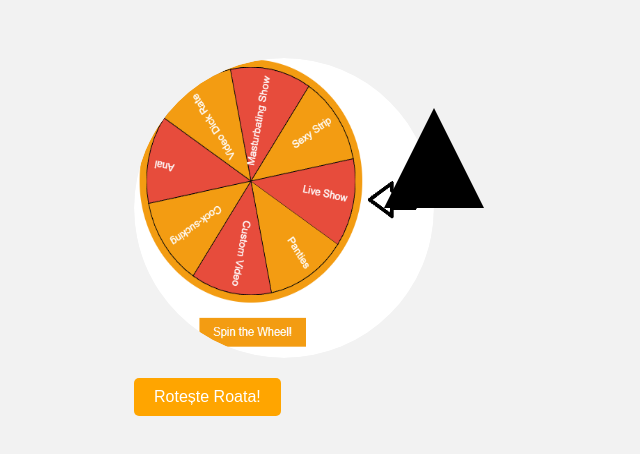
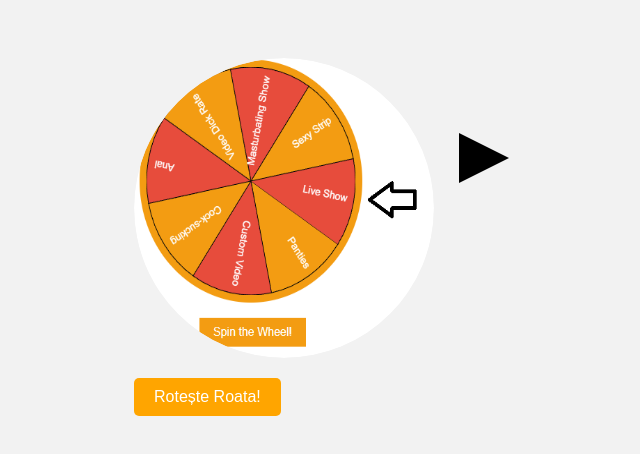
Before and after one commit to mitimodoran/wheel-of-luck, a plain HTML site: page index.html in a window 1280 px wide. Shown: the whole page, without its empty margins (356-996 px from the left). Drawn offline with Linux system fonts and the light colour scheme.

Commit message:
Update styles.css

```diff
--- a/styles.css
+++ b/styles.css
@@ -26,13 +26,13 @@ body {
 
 .arrow {
     position: absolute;
-    top: 100px;
-    right: -50px;
+    top: 125px; /* Ajustează săgeata să fie centrată în raport cu roata */
+    right: -75px; /* Ajustează distanța față de roată */
     width: 0;
     height: 0;
-    border-left: 50px solid transparent;
-    border-right: 50px solid transparent;
-    border-bottom: 100px solid black;
+    border-top: 25px solid transparent;
+    border-bottom: 25px solid transparent;
+    border-left: 50px solid black; /* Săgeata de selecție */
 }
 
 #spin-btn {
```
